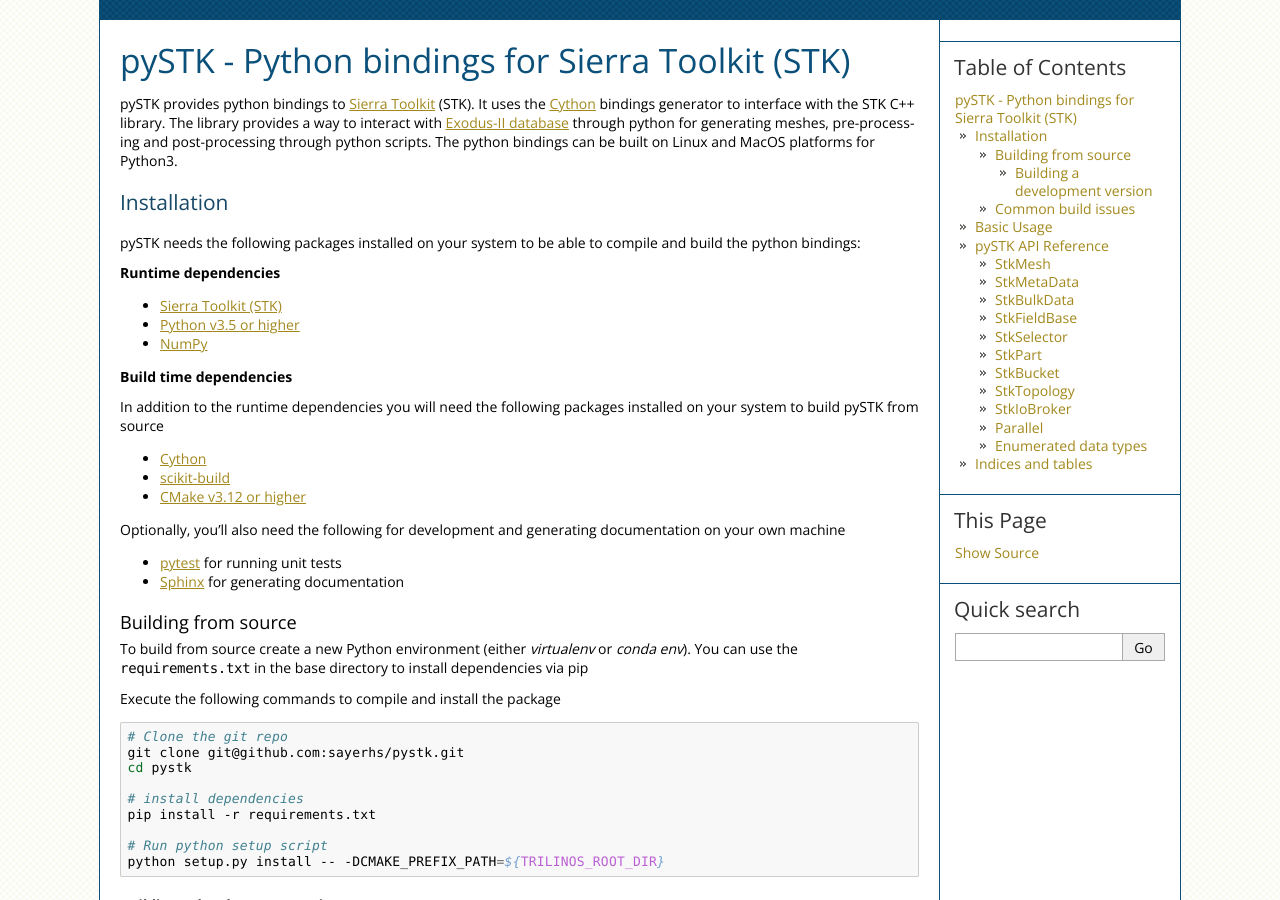
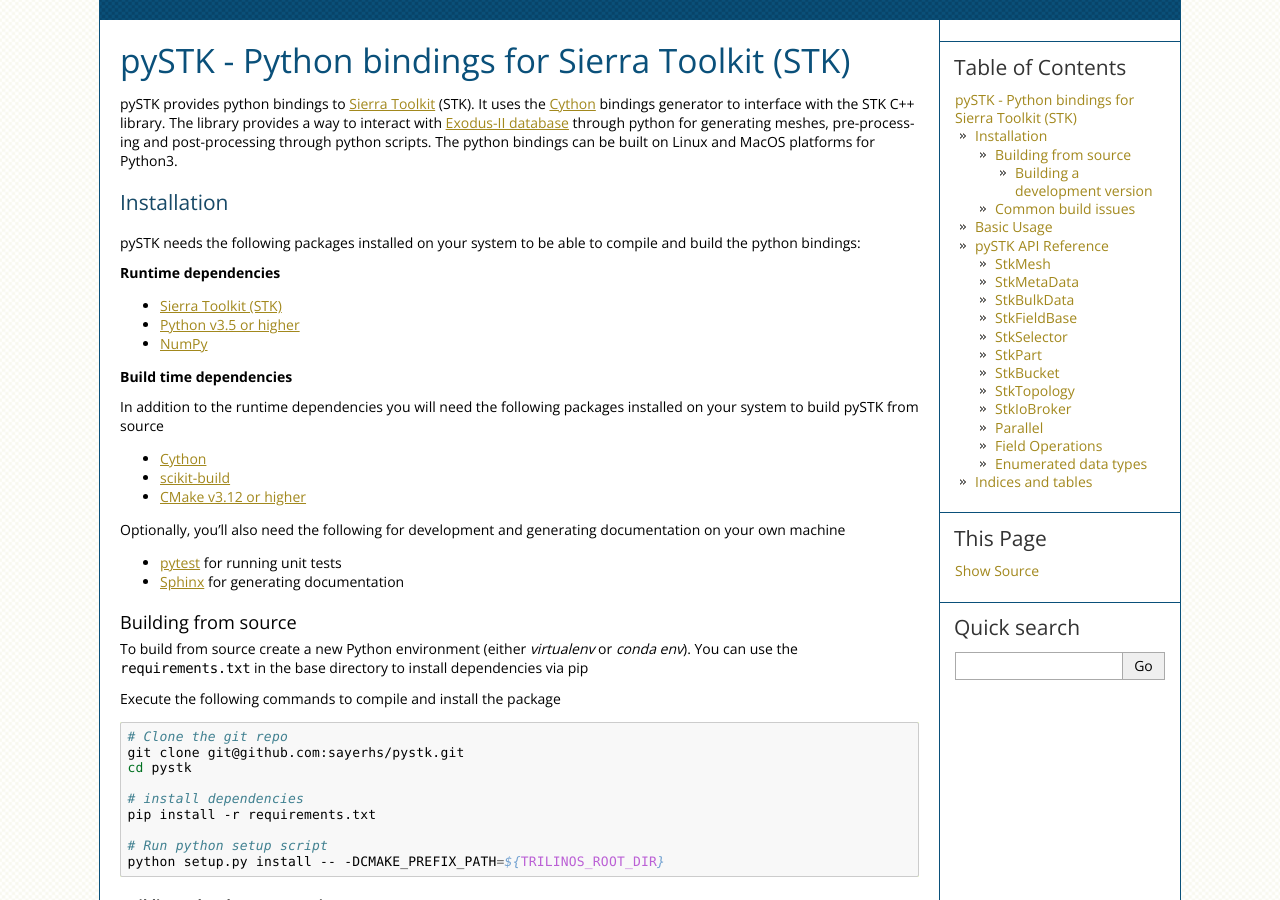
Before and after one commit to sayerhs/pystk, a Sphinx documentation site: the page built from docs/source/index.rst, in a window 1280 px wide and 900 px high. Built offline with Sphinx 7.4.7, drawn with Linux system fonts in a browser that asks for light colours.

Commit message:
Add docs for field operations

```diff
--- a/docs/source/index.rst
+++ b/docs/source/index.rst
@@ -236,6 +236,11 @@
 .. autoclass:: stk.api.util.parallel.Parallel
    :members:
 
+Field Operations
+~~~~~~~~~~~~~~~~
+.. automodule:: stk.api.mesh.field_ops
+   :members:
+
 Enumerated data types
 ~~~~~~~~~~~~~~~~~~~~~
 .. autoclass:: stk.api.topology.topology.rank_t
```
Also changed, not shown: 1 other file.
